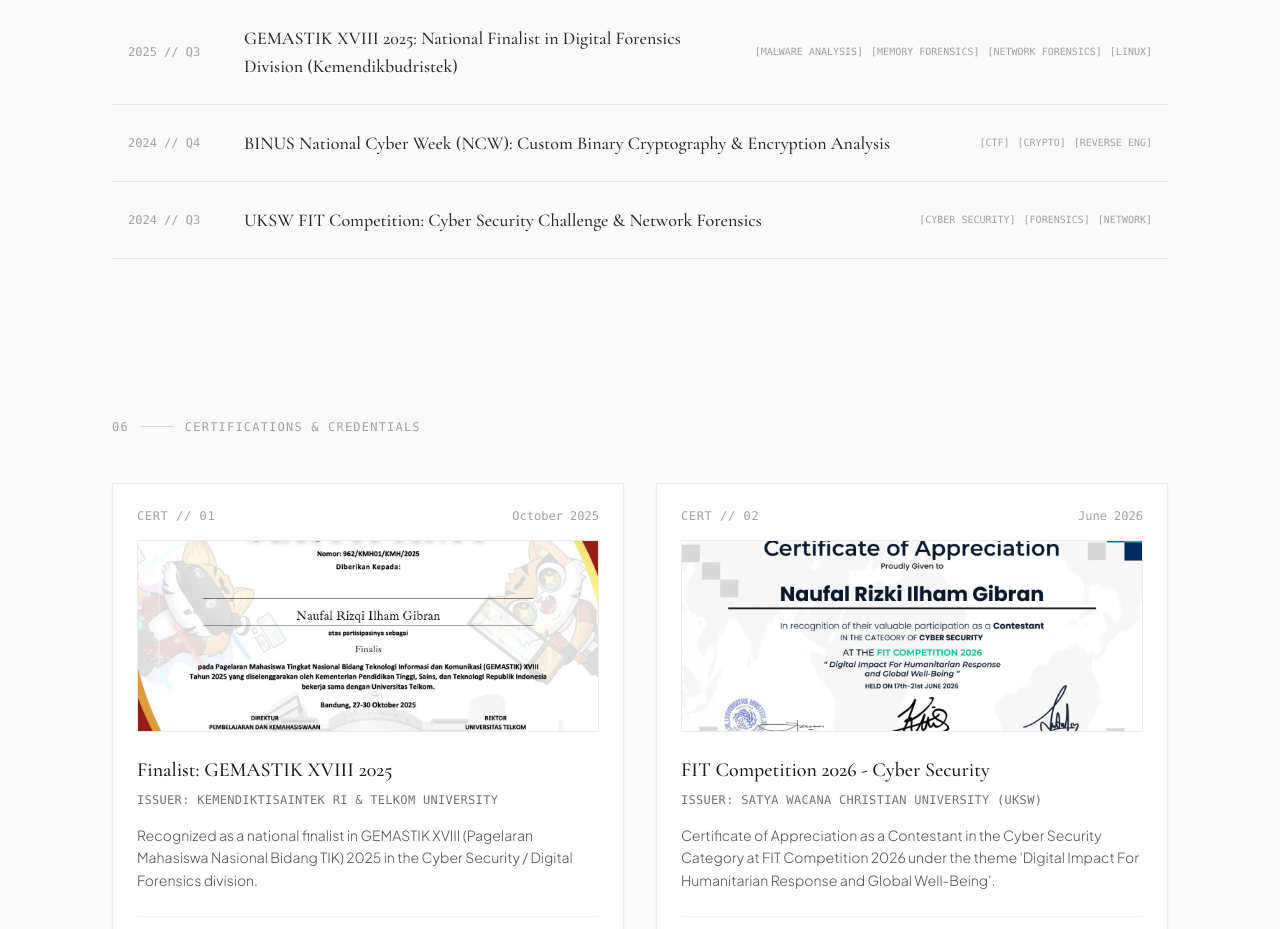
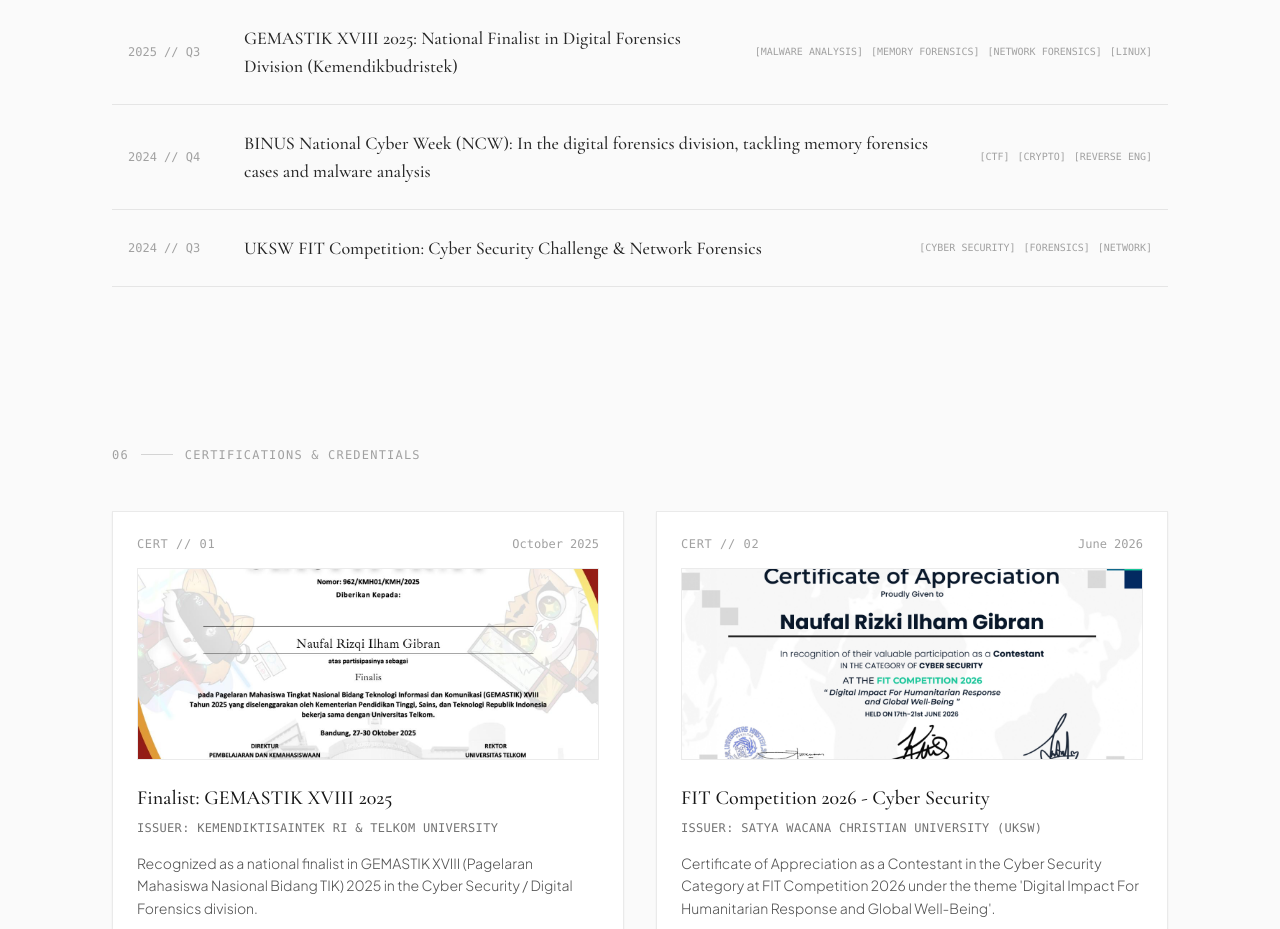
Before and after one commit to Naufal002/websiteku, a Next.js app: page / in a window 1280 px wide. Shown: the part 4480-5409 px from the top of the page. Built offline with nearby package versions, Linux system fonts and the light colour scheme.

Commit message:
[Naufal] ada bebrapa update

```diff
--- a/app/components/LogsSection.tsx
+++ b/app/components/LogsSection.tsx
@@ -11,7 +11,7 @@
     },
     {
       quarter: "2024 // Q4",
-      title: "BINUS National Cyber Week (NCW): Custom Binary Cryptography & Encryption Analysis",
+      title: "BINUS National Cyber Week (NCW): In the digital forensics division, tackling memory forensics cases and malware analysis",
       tags: ["[CTF]", "[CRYPTO]", "[REVERSE ENG]"],
     },
     {
```
